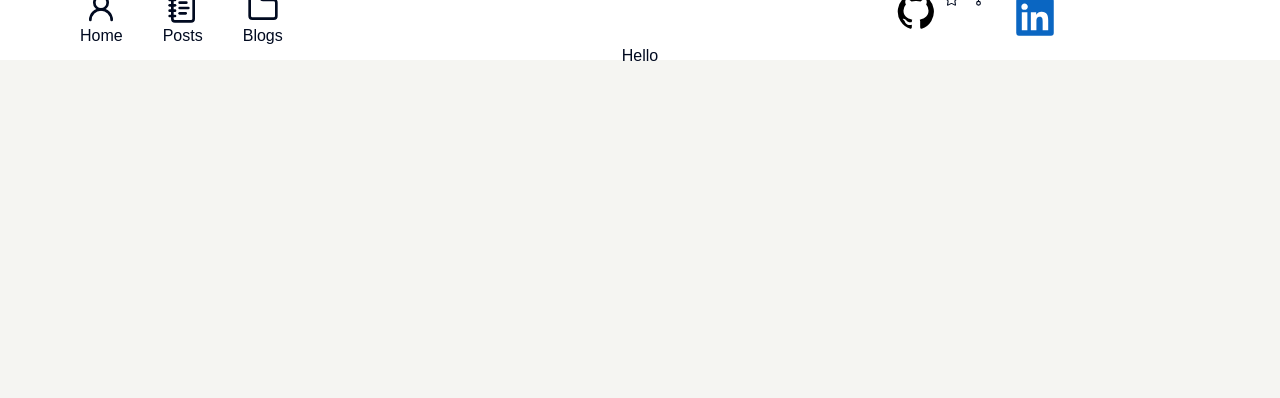
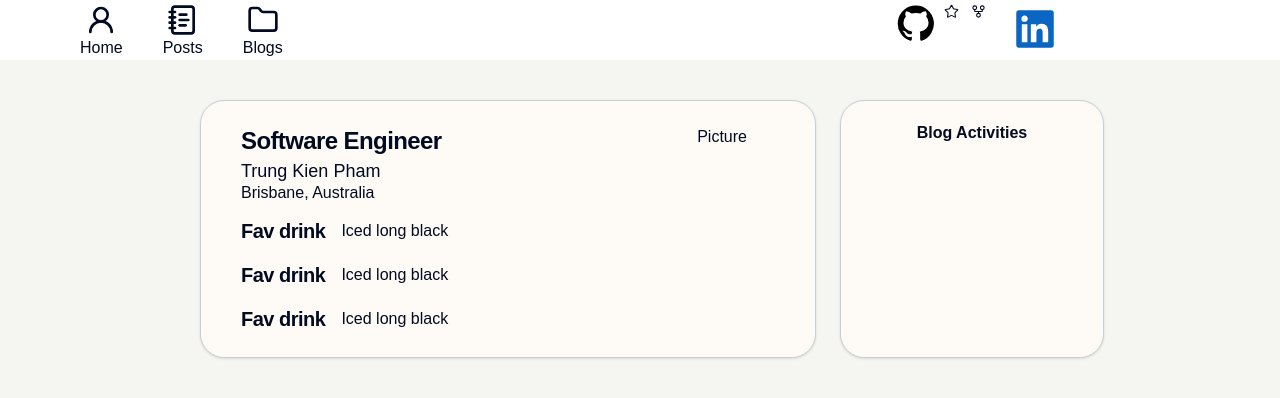
Before and after one commit to kaydenpham27/personal-website, a React (Vite) app: page / in a window 1280 px wide. Shown: the top 398 px of the page. Built offline with nearby package versions, Linux system fonts and the light colour scheme; no server answers.

Commit message:
Add personal details card and blog card

```diff
--- a/src/app/AppRouter.tsx
+++ b/src/app/AppRouter.tsx
@@ -1,20 +1,14 @@
+import { HomePage } from "@/pages/HomePage";
 import { BrowserRouter, Route, Routes } from "react-router";
 
 export const AppRouter = () => {
   return (
     <BrowserRouter>
       <Routes>
-        <Route
-          path="/"
-          element={
-            <>
-              {" "}
-              <h1> Hello </h1>
-            </>
-          }
-        />
-        <Route path="/posts" element={<></>} />
-        <Route path="/contact" element={<></>} />
+        <Route path="/" element={<HomePage />} />
+        <Route path="/posts" element={<HomePage />} />
+        <Route path="/contact" element={<HomePage />} />
+        <Route path="*" element={<HomePage />} />
       </Routes>
     </BrowserRouter>
   );
--- a/src/components/SideBar.tsx
+++ b/src/components/SideBar.tsx
@@ -140,6 +140,7 @@ const LinkedIn = () => {
 
 export const SideBar = ({ children }: { children: React.ReactNode }) => {
   return (
+    <div>
       <div className="flex flex-col w-full h-15 place-content-center bg-white">
         {/* Header */}
         <div className="grid grid-cols-2 md:grid-cols-[70%_30%]">
@@ -164,6 +165,7 @@ export const SideBar = ({ children }: { children: React.ReactNode }) => {
             <LinkedIn />
           </div>
         </div>
+      </div>
       {children}
     </div>
   );
--- /dev/null
+++ b/src/components/ui/card.tsx
@@ -0,0 +1,92 @@
+import * as React from "react";
+
+import { cn } from "@/lib/utils";
+
+function Card({ className, ...props }: React.ComponentProps<"div">) {
+  return (
+    <div
+      data-slot="card"
+      className={cn(
+        "bg-card text-card-foreground flex flex-col gap-6 rounded-xl border py-6 shadow-sm",
+        className,
+      )}
+      {...props}
+    />
+  );
+}
+
+function CardHeader({ className, ...props }: React.ComponentProps<"div">) {
+  return (
+    <div
+      data-slot="card-header"
+      className={cn(
+        "@container/card-header grid auto-rows-min grid-rows-[auto_auto] items-start gap-2 px-6 has-data-[slot=card-action]:grid-cols-[1fr_auto] [.border-b]:pb-6",
+        className,
+      )}
+      {...props}
+    />
+  );
+}
+
+function CardTitle({ className, ...props }: React.ComponentProps<"div">) {
+  return (
+    <div
+      data-slot="card-title"
+      className={cn("leading-none font-semibold", className)}
+      {...props}
+    />
+  );
+}
+
+function CardDescription({ className, ...props }: React.ComponentProps<"div">) {
+  return (
+    <div
+      data-slot="card-description"
+      className={cn("text-muted-foreground text-sm", className)}
+      {...props}
+    />
+  );
+}
+
+function CardAction({ className, ...props }: React.ComponentProps<"div">) {
+  return (
+    <div
+      data-slot="card-action"
+      className={cn(
+        "col-start-2 row-span-2 row-start-1 self-start justify-self-end",
+        className,
+      )}
+      {...props}
+    />
+  );
+}
+
+function CardContent({ className, ...props }: React.ComponentProps<"div">) {
+  return (
+    <div
+      data-slot="card-content"
+      className={cn("px-6", className)}
+      {...props}
+    />
+  );
+}
+
+function CardFooter({ className, ...props }: React.ComponentProps<"div">) {
+  return (
+    <div
+      data-slot="card-footer"
+      className={cn("flex items-center px-6 [.border-t]:pt-6", className)}
+      {...props}
+    />
+  );
+}
+
+export {
+  Card,
+  CardHeader,
+  CardFooter,
+  CardTitle,
+  CardAction,
+  CardDescription,
+  CardContent,
+};
--- /dev/null
+++ b/src/pages/HomePage/HomePage.tsx
@@ -0,0 +1,13 @@
+import Typography from "@/components/ui/typography";
+import { BlogCard, InfoCard } from "./components";
+
+type HomePageProps = {};
+
+export const HomePage = ({}: HomePageProps) => {
+  return (
+    <div className="grid grid-cols-1 md:grid-cols-[70%_30%] pt-10 pl-50 pr-50 gap-6">
+      <InfoCard />
+      <BlogCard />
+    </div>
+  );
+};
--- /dev/null
+++ b/src/pages/HomePage/components/BlogCard.tsx
@@ -0,0 +1,11 @@
+import { Card, CardHeader, CardTitle } from "@/components/ui/card";
+
+export const BlogCard = () => {
+  return (
+    <Card>
+      <CardHeader>
+        <CardTitle> Blog Activities </CardTitle>
+      </CardHeader>
+    </Card>
+  );
+};
--- /dev/null
+++ b/src/pages/HomePage/components/InfoCard.tsx
@@ -0,0 +1,34 @@
+import {
+  Card,
+  CardAction,
+  CardContent,
+  CardDescription,
+  CardFooter,
+  CardHeader,
+  CardTitle,
+} from "@/components/ui/card";
+import Typography from "@/components/ui/typography";
+import { PersonalDetailsCard } from "./PersonalDetailsCard";
+
+type InfoCardProps = {};
+
+export const InfoCard = ({}: InfoCardProps) => {
+  return (
+    <div className="w-full">
+      <Card className="w-full">
+        {/* <CardHeader>
+        <CardTitle>
+          <Typography.H1></Typography.H1>
+        </CardTitle>
+        <CardDescription>
+          <Typography.Muted>This is my website</Typography.Muted>
+        </CardDescription>
+      </CardHeader> */}
+        <CardContent className="grid grid-cols-1 md:grid-cols-[70%_30%] gap-4">
+          <PersonalDetailsCard />
+          <div>Picture</div>
+        </CardContent>
+      </Card>
+    </div>
+  );
+};
--- /dev/null
+++ b/src/pages/HomePage/components/PersonalDetailsCard.tsx
@@ -0,0 +1,30 @@
+import Typography from "@/components/ui/typography";
+
+type DetailsRowProps = {
+  title: string;
+  description: string;
+};
+
+const DetailsRow = ({ title, description }: DetailsRowProps) => {
+  return (
+    <div className="flex flex-row justify-items-center items-center pt-4">
+      <Typography.H4> {title} </Typography.H4>
+      <Typography.Medium className="pl-4"> {description} </Typography.Medium>
+    </div>
+  );
+};
+
+export const PersonalDetailsCard = () => {
+  return (
+    <div className="flex flex-col justify-start items-start pl-4">
+      <Typography.H3> Software Engineer </Typography.H3>
+      <Typography.Large className="font-normal">
+        Trung Kien Pham
+      </Typography.Large>
+      <Typography.Medium> Brisbane, Australia </Typography.Medium>
+      <DetailsRow title="Fav drink" description="Iced long black" />
+      <DetailsRow title="Fav drink" description="Iced long black" />
+      <DetailsRow title="Fav drink" description="Iced long black" />
+    </div>
+  );
+};
--- /dev/null
+++ b/src/pages/HomePage/components/index.ts
@@ -0,0 +1,3 @@
+export * from "./InfoCard";
+export * from "./PersonalDetailsCard";
+export * from "./BlogCard";
--- /dev/null
+++ b/src/pages/HomePage/index.ts
@@ -0,0 +1 @@
+export * from "./HomePage";
```
Lines whose indentation alone changed are shown as unchanged.
